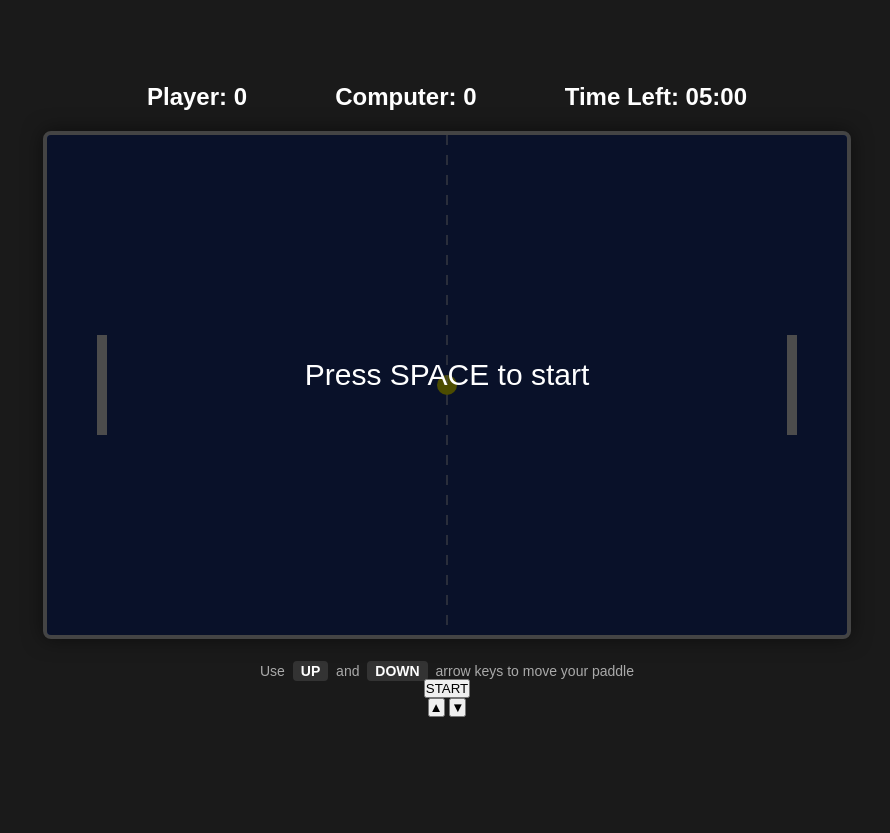
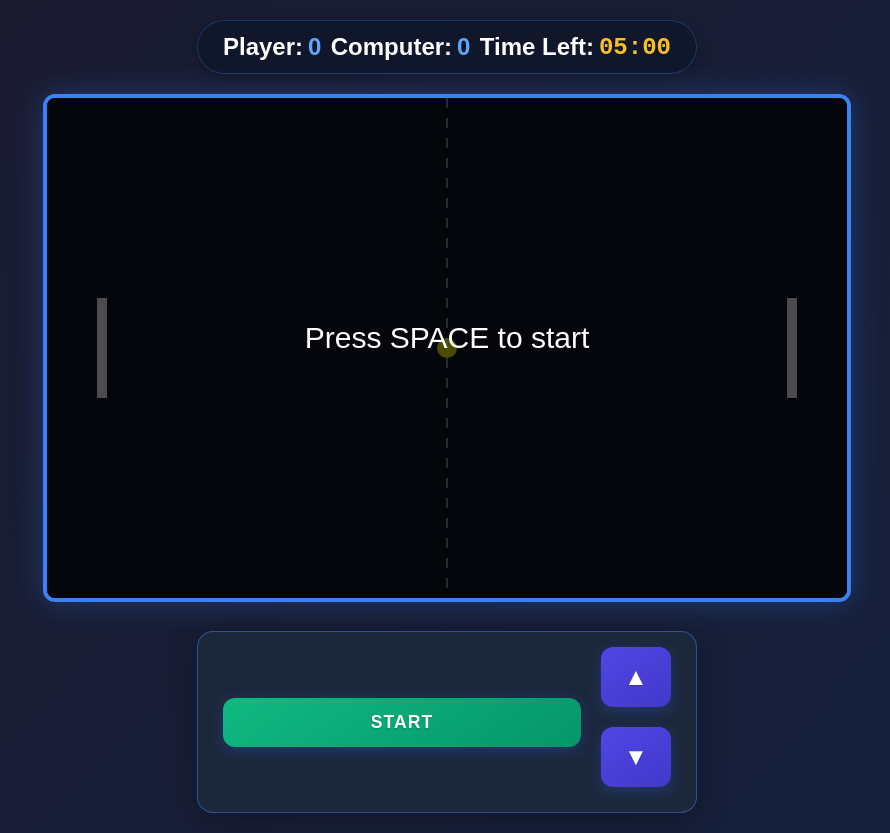
Before and after one commit to SrinivasPodila/Table-Tennis-, a plain HTML site: page index.html in a window 1280 px wide. Shown: the whole page, without its empty margins (193-1083 px from the left). Before the commit the page ends 800 px from the top, so only its background shows below. Drawn offline with Linux system fonts and the light colour scheme.

Commit message:
Update style.css

```diff
--- a/style.css
+++ b/style.css
@@ -10,10 +10,13 @@ body {
     justify-content: center;
     align-items: center;
     min-height: 100vh;
-    background-color: #1a1a1a;
+    background: linear-gradient(135deg, #1a1a2e 0%, #16213e 100%);
     font-family: 'Arial', sans-serif;
     color: #fff;
     overflow: hidden;
+    margin: 0;
+    padding: 20px;
+    box-sizing: border-box;
 }
 
 .game-container {
@@ -21,12 +24,155 @@ body {
 }
 
 #gameCanvas {
-    background: #1e3a8a; /* Dark blue background */
-    border: 4px solid #444;
-    border-radius: 8px;
-    box-shadow: 0 0 20px rgba(0, 0, 0, 0.5);
+    background: #0f172a; /* Darker blue background */
+    border: 4px solid #3b82f6;
+    border-radius: 12px;
+    box-shadow: 0 0 30px rgba(59, 130, 246, 0.3);
     position: relative;
     overflow: hidden;
+    max-width: 100%;
+    height: auto;
+    aspect-ratio: 16/9;
+}
+
+/* Mobile Controls */
+.mobile-controls {
+    display: flex; /* Changed from none to flex */
+    justify-content: space-between;
+    align-items: center;
+    padding: 15px 25px;
+    background: rgba(30, 41, 59, 0.95);
+    backdrop-filter: blur(10px);
+    border-radius: 16px;
+    margin: 25px auto 0;
+    box-shadow: 0 8px 32px rgba(0, 0, 0, 0.3);
+    border: 1px solid rgba(59, 130, 246, 0.5);
+    width: 90%;
+    max-width: 500px;
+    box-sizing: border-box;
+    z-index: 1000; /* Ensure it's above other elements */
+}
+
+.direction-btns {
+    display: flex;
+    flex-direction: column;
+    gap: 10px;
+}
+
+.control-btn {
+    background: linear-gradient(145deg, #3b82f6, #2563eb);
+    color: white;
+    border: none;
+    border-radius: 12px;
+    padding: 14px 28px;
+    font-size: 1.2rem;
+    font-weight: bold;
+    cursor: pointer;
+    transition: all 0.2s ease;
+    -webkit-tap-highlight-color: transparent;
+    box-shadow: 0 4px 15px rgba(37, 99, 235, 0.3);
+    text-shadow: 0 1px 2px rgba(0, 0, 0, 0.2);
+}
+
+.control-btn:active {
+    transform: translateY(2px);
+    box-shadow: 0 2px 8px rgba(37, 99, 235, 0.3);
+}
+
+#startBtn {
+    background: linear-gradient(145deg, #10b981, #059669);
+    flex: 1;
+    margin-right: 20px;
+    text-transform: uppercase;
+    letter-spacing: 1px;
+    font-size: 1.1rem;
+    padding: 14px 20px;
+}
+
+#startBtn:active {
+    background: #38a169;
+    transform: scale(0.95);
+}
+
+#upBtn, #downBtn {
+    width: 70px;
+    height: 60px;
+    display: flex;
+    justify-content: center;
+    align-items: center;
+    padding: 0;
+    font-size: 1.5rem;
+    background: linear-gradient(145deg, #4f46e5, #4338ca);
+    margin-bottom: 10px;
+}
+
+.score {
+    display: flex;
+    justify-content: space-between;
+    background: rgba(15, 23, 42, 0.8);
+    padding: 12px 25px;
+    border-radius: 50px;
+    border: 1px solid rgba(59, 130, 246, 0.3);
+    backdrop-filter: blur(5px);
+    width: 100%;
+    max-width: 500px;
+    box-sizing: border-box;
+    font-size: 1.1rem;
+    font-weight: 500;
+    box-shadow: 0 4px 15px rgba(0, 0, 0, 0.2);
+}
+
+.score div {
+    display: flex;
+    align-items: center;
+    gap: 5px;
+}
+
+.score span {
+    font-weight: bold;
+    color: #60a5fa;
+}
+
+#gameTimer {
+    color: #fbbf24 !important; /* Yellow color for timer */
+    font-family: 'Courier New', monospace;
+    min-width: 60px;
+    display: inline-block;
+    text-align: center;
+}
+
+.controls {
+    text-align: center;
+    margin: 20px 0;
+    color: #94a3b8;
+    font-size: 1rem;
+    text-shadow: 0 1px 2px rgba(0, 0, 0, 0.3);
+    background: rgba(15, 23, 42, 0.7);
+    padding: 10px 20px;
+    border-radius: 50px;
+    border: 1px solid rgba(59, 130, 246, 0.2);
+    backdrop-filter: blur(5px);
+    width: 100%;
+    max-width: 500px;
+    box-sizing: border-box;
+}
+
+#upBtn:active, #downBtn:active {
+    background: #2d3748;
+    transform: scale(0.95);
+}
+
+/* Always show controls for now */
+.controls {
+    display: none; /* Hide desktop controls */
+}
+
+/* Responsive adjustments */
+@media (min-width: 768px) {
+    .mobile-controls {
+        width: 80%;
+        margin: 25px auto 0;
+    }
 }
 
 /* Net in the middle */
```
